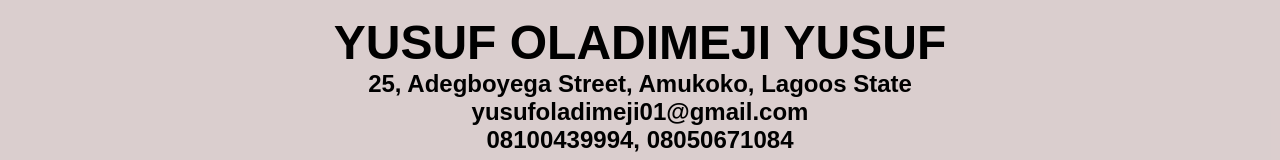
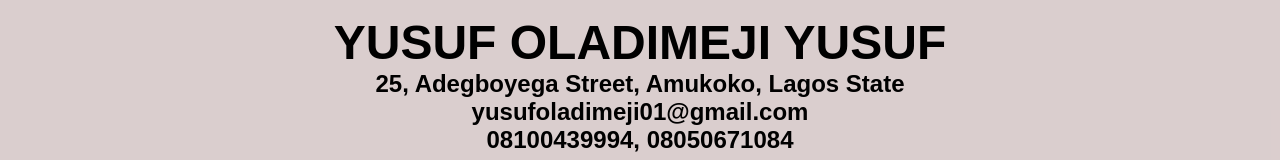
Before and after one commit to ysquared1/My-Interview-Test, a plain HTML site: page index.html in a window 1280 px wide. Shown: the part 145-305 px from the top of the page. Drawn offline with Linux system fonts and the light colour scheme.

Commit message:
add file

```diff
--- a/index.html
+++ b/index.html
@@ -19,7 +19,7 @@
 
             <div class="sp1">
                 <h2>YUSUF OLADIMEJI YUSUF</h2>
-                <h5 class="hd">25, Adegboyega Street, Amukoko, Lagoos State</h5>
+                <h5 class="hd">25, Adegboyega Street, Amukoko, Lagos State</h5>
                 <h5 class="hd">yusufoladimeji01@gmail.com</h5>
                 <h5 class="hd">08100439994, 08050671084</h5>
 
```
